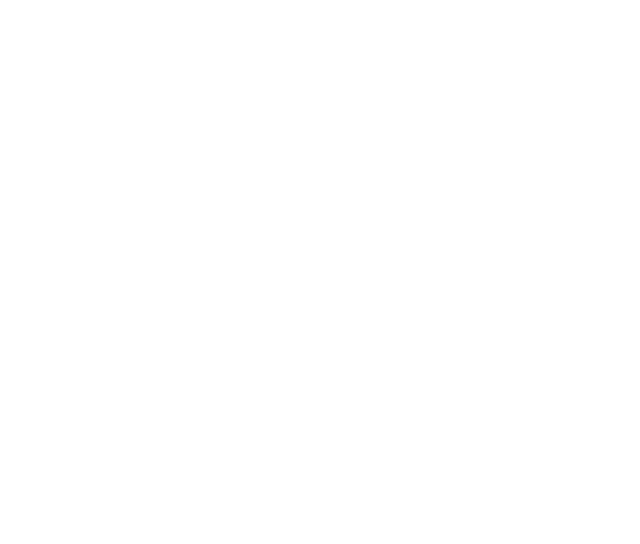
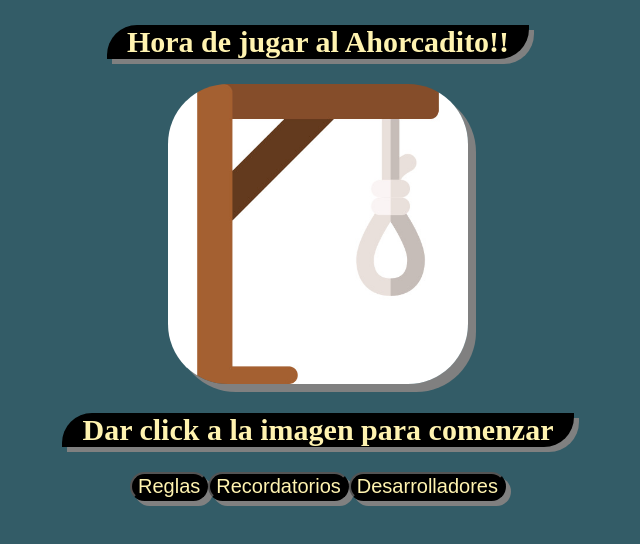
Before and after one commit to RuloMartearena/ahorcado-Grupo5, a JavaScript app in the folder proyecto_react-tres_grupo_5/: page / in a window 1280 px wide. Before the commit this address had no page. Shown: the top 544 px of the page, without its empty margins (322-962 px from the left). Built offline with nearby package versions, Linux system fonts and the light colour scheme.

Commit message:
Add: homepage.ChristianGianechini

```diff
--- a/proyecto_react-tres_grupo_5/package.json
+++ b/proyecto_react-tres_grupo_5/package.json
@@ -9,7 +9,7 @@
     "react": "^18.2.0",
     "react-dom": "^18.2.0",
     "react-router-dom": "^6.4.2",
-    "react-scripts": "5.0.1",
+    "react-scripts": "^5.0.1",
     "web-vitals": "^2.1.4"
   },
   "scripts": {
--- a/proyecto_react-tres_grupo_5/src/App.js
+++ b/proyecto_react-tres_grupo_5/src/App.js
@@ -1,10 +1,12 @@
 import { BrowserRouter, Routes, Route } from 'react-router-dom';
+import Home from './components/Home.js';
 
 export default function App() {
   return (
     <>
       <BrowserRouter>
         <Routes>
+          <Route path="/" element={<Home />} />
         </Routes>
       </BrowserRouter>
     </>
--- /dev/null
+++ b/proyecto_react-tres_grupo_5/src/components/Home.js
@@ -0,0 +1,20 @@
+import '../styles/home.css';
+
+export default function home() {
+    return (
+        <section className="section__inicio-conteiner">
+            <h1 className='title_home'>Hora de jugar al Ahorcadito!!</h1>
+            <div className="home-img">
+                <a href="/Juego"> <img className="img__inico" src="../img/logo.jpg" alt="Logo del Juego" /> </a>
+            </div>
+            <h2 className='title_home'>Dar click a la imagen para comenzar</h2>
+            <div >
+                <button className='button_home'> <a href="/Reglas" className='button_font' >Reglas</a> </button>
+
+                <button className='button_home'><a href="/Recordatorios" className='button_font' >Recordatorios</a></button>
+
+                <button className='button_home'><a href="/Desarrolladores" className='button_font'>Desarrolladores</a></button>
+            </div>
+        </section>
+    );
+}
--- /dev/null
+++ b/proyecto_react-tres_grupo_5/src/styles/home.css
@@ -0,0 +1,64 @@
+:root {
+  --var-colorBackground: #335c67;
+  --var-colorFont: #fff3b0;
+  --var-colorOne: #e09f3e;
+  --var-colorTwo: #9e2a2b;
+  --var-colorThree: #540b0e;
+}
+
+body {
+  background-color: var(--var-colorBackground);
+  margin: 0;
+  color: var(--var-colorFont);
+}
+
+li {
+  list-style: none;
+}
+
+/* Inicio */
+.section__inicio-conteiner {
+  display: flex;
+  flex-direction: column;
+  align-items: center;
+  justify-content: center;
+  border-radius: 25px;
+}
+
+.title_home{
+  background: black;
+  box-shadow: 5px 5px gray;
+  border-top-left-radius: 30px 30px;
+  border-bottom-right-radius: 30px 30px;
+  padding: 0 20px;
+  font-size: 30px;
+}
+
+.img__inico {
+  width: 300px;
+  height: auto;
+  border-radius: 20%;
+  box-shadow: 8px 8px gray;
+}
+
+.button_home{
+  background: black;
+  font-size: 20px;
+  border-radius: 25px;
+  display: inline-block;
+  box-shadow: 5px 5px gray;
+  border-radius: 25px;
+}
+
+.button_home:hover, .button_home:active, .button_home:focus{
+  color: black;
+  background-color: gray;
+}
+
+.button_font{
+  text-decoration: none;
+  color: #fff3b0;
+}
+
+
+/* /Inicio */
```
Also changed, not shown: proyecto_react-tres_grupo_5/public/img/logo.jpg (added), 1 other file (tests, documents, lock files or other folders).
